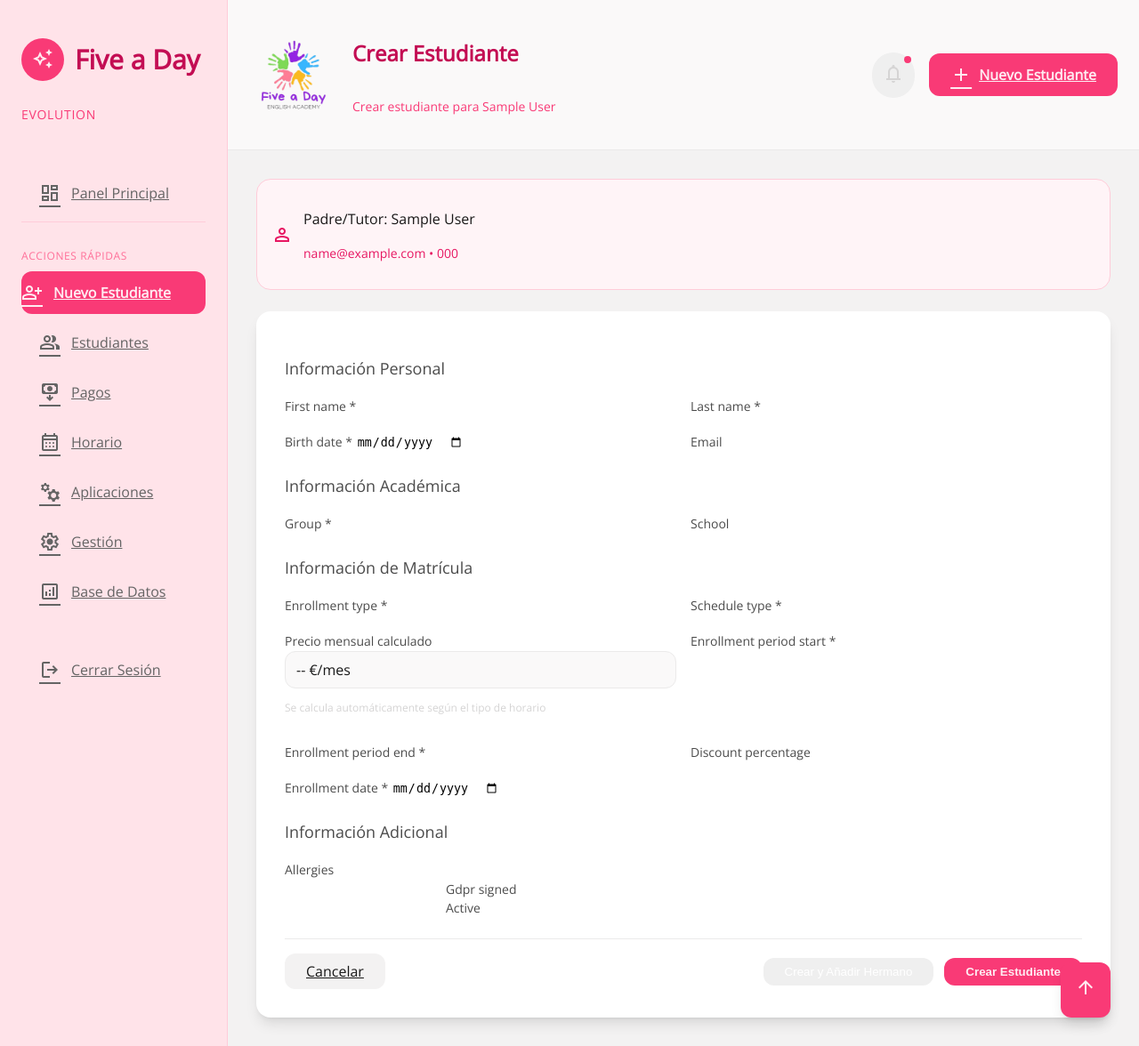
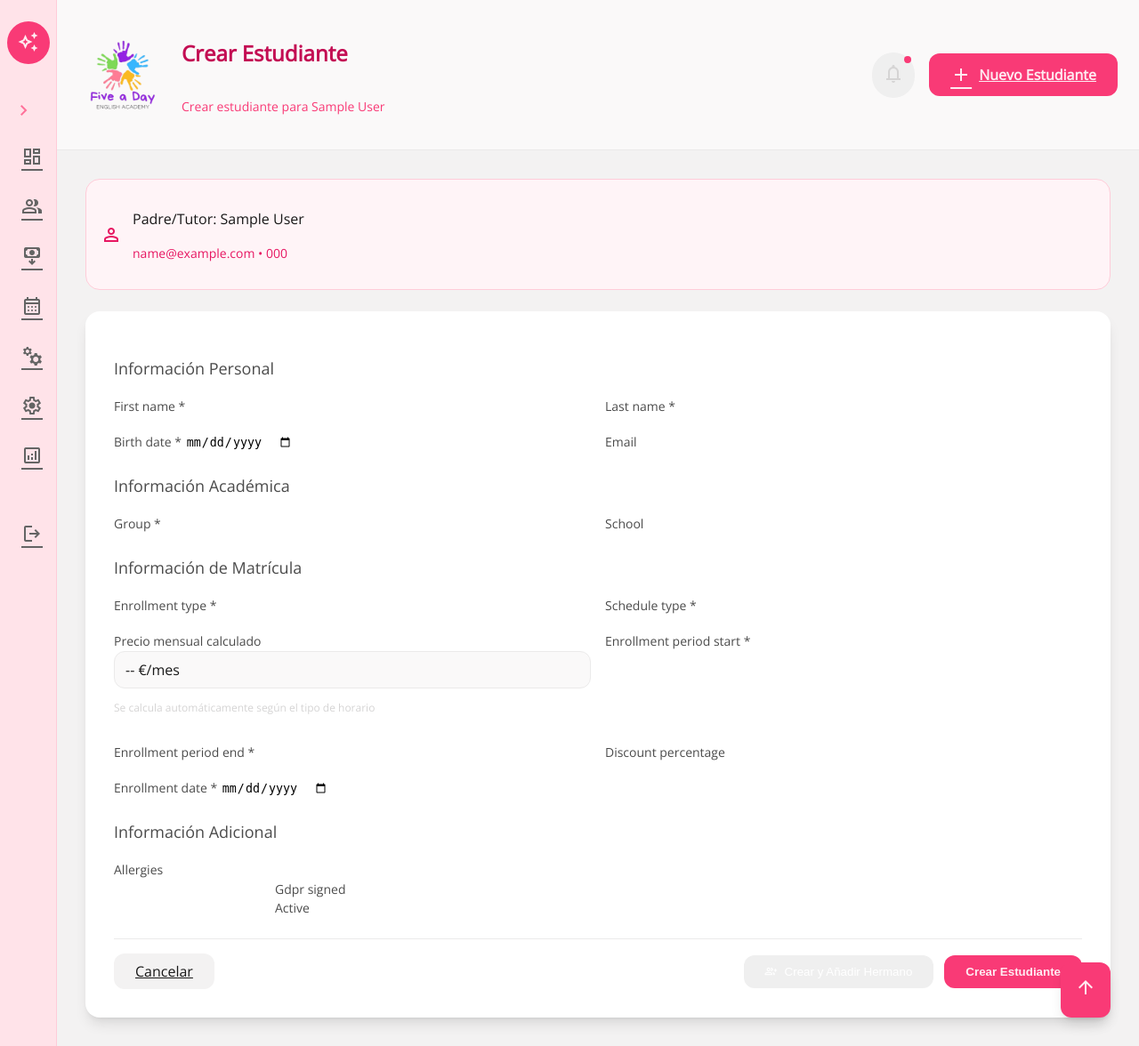
Before and after one commit to starseeker-code/five-a-day, a Django app: template project/core/templates/student_create.html in a window 1280 px wide. Shown: the whole page at 89% size. Run offline with Django 5.2, Linux system fonts and the light colour scheme; the template is opened without the code that fills it: most values are stand-ins (such as "Sample title", 1, 10 or a date in 2020); form fields are guessed from the names that the template uses.

Commit message:
Improved frontend sidebar and some buttons (grey wasn't easy on the eyes)

```diff
--- a/project/core/templates/base.html
+++ b/project/core/templates/base.html
@@ -15,31 +15,32 @@
     <div id="webcrumbs">
         <div class="flex min-h-screen bg-neutral-50">
             <!-- Sidebar -->
-            <aside class="w-16 hover:w-64 bg-primary-100 p-6 border-r border-primary-200 transition-all duration-300 ease-in-out group">
-                <div class="mb-10 flex flex-col items-center group-hover:items-start">
+            <!-- sidebar_expandable: si es true, la barra se expande con hover -->
+            <aside id="main-sidebar" class="{% block sidebar_class %}w-16{% endblock %} bg-primary-100 p-6 border-r border-primary-200 transition-all duration-300 ease-in-out group {% block sidebar_hover %}{% endblock %}">
+                <div class="mb-10 flex flex-col items-center sidebar-expanded:items-start">
                     <div class="flex items-center gap-3">
                         <div class="flex items-center justify-center rounded-full bg-primary-500 w-12 h-12 text-white overflow-hidden">
                             <span class="material-symbols-outlined text-2xl">auto_awesome</span>
                         </div>
-                        <h1 class="text-3xl font-bold text-primary-700 hidden group-hover:block transition-opacity duration-300">
+                        <h1 class="text-3xl font-bold text-primary-700 hidden sidebar-expanded:block transition-opacity duration-300 sidebar-title">
                             Five a Day
                         </h1>
                     </div>
-                    <p class="text-sm text-primary-500 mt-2 uppercase tracking-wider hidden group-hover:block transition-opacity duration-300">
+                    <p class="text-sm text-primary-500 mt-2 uppercase tracking-wider hidden sidebar-expanded:block transition-opacity duration-300 sidebar-subtitle">
                         eVolution
                     </p>
                 </div>
-                <div class="flex justify-end mb-4 text-primary-400 group-hover:hidden">
+                <div class="flex justify-end mb-4 text-primary-400 sidebar-expanded:hidden sidebar-chevron">
                     <span class="material-symbols-outlined">chevron_right</span>
                 </div>
                 <nav class="space-y-2">
-                    <a href="{% url 'home' %}" class="flex items-center gap-3 px-0 group-hover:px-5 py-3 rounded-md {% if request.resolver_match.url_name == 'home' %}bg-primary-200 text-primary-700{% else %}text-neutral-600{% endif %} font-medium hover:bg-primary-100 hover:text-primary-700 transition-all duration-200">
-                        <span class="material-symbols-outlined mx-auto group-hover:mx-0">dashboard</span>
-                        <span class="hidden group-hover:block">Panel Principal</span>
+                    <a href="{% url 'home' %}" class="sidebar-link flex items-center gap-3 px-0 py-3 rounded-md {% if request.resolver_match.url_name == 'home' %}bg-primary-200 text-primary-700{% else %}text-neutral-600{% endif %} font-medium hover:bg-primary-100 hover:text-primary-700 transition-all duration-200">
+                        <span class="material-symbols-outlined mx-auto sidebar-icon">dashboard</span>
+                        <span class="hidden sidebar-text">Panel Principal</span>
                     </a>
 
                     <!-- Sección de Acciones Rápidas -->
-                    <div class="my-4 pt-4 border-t border-primary-200 hidden group-hover:block">
+                    <div class="my-4 pt-4 border-t border-primary-200 hidden sidebar-quick-actions">
                         <p class="text-xs uppercase tracking-wider text-primary-400 px-5 mb-2">Acciones Rápidas</p>
                         <a href="{% url 'parent_create' %}" class="flex items-center gap-3 px-5 py-3 rounded-md bg-primary-500 text-white font-medium hover:bg-primary-600 transition-all duration-200 shadow-sm">
                             <span class="material-symbols-outlined">person_add</span>
@@ -47,42 +48,40 @@
                         </a>
                     </div>
 
-                    <a href="{% url 'students_list' %}" class="flex items-center justify-between px-0 group-hover:px-5 py-3 rounded-md text-neutral-600 font-medium hover:bg-primary-100 hover:text-primary-700 transition-all duration-200">
+                    <a href="{% url 'students_list' %}" class="sidebar-link flex items-center justify-between px-0 py-3 rounded-md text-neutral-600 font-medium hover:bg-primary-100 hover:text-primary-700 transition-all duration-200">
                         <div class="flex items-center gap-3 w-full">
-                            <span class="material-symbols-outlined mx-auto group-hover:mx-0">people</span>
-                            <span class="hidden group-hover:block">Estudiantes</span>
+                            <span class="material-symbols-outlined mx-auto sidebar-icon">people</span>
+                            <span class="hidden sidebar-text">Estudiantes</span>
                         </div>
-                        <!--span class="hidden group-hover:flex bg-primary-500 text-white text-xs font-bold px-2 py-1 rounded-md">25</span-->
                     </a>
-                    <a href="{% url 'payments_list' %}" class="flex items-center gap-3 px-0 group-hover:px-5 py-3 rounded-md text-neutral-600 font-medium hover:bg-primary-100 hover:text-primary-700 transition-all duration-200">
-                        <span class="material-symbols-outlined mx-auto group-hover:mx-0">payment_arrow_down</span>
-                        <span class="hidden group-hover:block">Pagos</span>
+                    <a href="{% url 'payments_list' %}" class="sidebar-link flex items-center gap-3 px-0 py-3 rounded-md text-neutral-600 font-medium hover:bg-primary-100 hover:text-primary-700 transition-all duration-200">
+                        <span class="material-symbols-outlined mx-auto sidebar-icon">payment_arrow_down</span>
+                        <span class="hidden sidebar-text">Pagos</span>
                     </a>
-                    <a href="" class="flex items-center gap-3 px-0 group-hover:px-5 py-3 rounded-md text-neutral-600 font-medium hover:bg-primary-100 hover:text-primary-700 transition-all duration-200">
-                        <span class="material-symbols-outlined mx-auto group-hover:mx-0">calendar_month</span>
-                        <span class="hidden group-hover:block">Horario</span>
+                    <a href="" class="sidebar-link flex items-center gap-3 px-0 py-3 rounded-md text-neutral-600 font-medium hover:bg-primary-100 hover:text-primary-700 transition-all duration-200">
+                        <span class="material-symbols-outlined mx-auto sidebar-icon">calendar_month</span>
+                        <span class="hidden sidebar-text">Horario</span>
                     </a>
-                    <a href="#" class="flex items-center gap-3 px-0 group-hover:px-5 py-3 rounded-md text-neutral-600 font-medium hover:bg-primary-100 hover:text-primary-700 transition-all duration-200">
-                        <span class="material-symbols-outlined mx-auto group-hover:mx-0">manufacturing</span>
-                        <span class="hidden group-hover:block">Aplicaciones</span>
+                    <a href="#" class="sidebar-link flex items-center gap-3 px-0 py-3 rounded-md text-neutral-600 font-medium hover:bg-primary-100 hover:text-primary-700 transition-all duration-200">
+                        <span class="material-symbols-outlined mx-auto sidebar-icon">manufacturing</span>
+                        <span class="hidden sidebar-text">Aplicaciones</span>
                     </a>
-                    <a href="{% url 'gestion' %}" class="flex items-center gap-3 px-0 group-hover:px-5 py-3 rounded-md {% if request.resolver_match.url_name == 'gestion' %}bg-primary-200 text-primary-700{% else %}text-neutral-600{% endif %} font-medium hover:bg-primary-100 hover:text-primary-700 transition-all duration-200">
-                        <span class="material-symbols-outlined mx-auto group-hover:mx-0">settings</span>
-                        <span class="hidden group-hover:block">Gestión</span>
+                    <a href="{% url 'gestion' %}" class="sidebar-link flex items-center gap-3 px-0 py-3 rounded-md {% if request.resolver_match.url_name == 'gestion' %}bg-primary-200 text-primary-700{% else %}text-neutral-600{% endif %} font-medium hover:bg-primary-100 hover:text-primary-700 transition-all duration-200">
+                        <span class="material-symbols-outlined mx-auto sidebar-icon">settings</span>
+                        <span class="hidden sidebar-text">Gestión</span>
                     </a>
-                    <!--url database en class-->
-                    <a href="{% url 'all_info' %}" class="flex items-center gap-3 px-0 group-hover:px-5 py-3 rounded-md {% if request.resolver_match.url_name == 'database' %}bg-primary-200 text-primary-700{% else %}text-neutral-600{% endif %} font-medium hover:bg-primary-100 hover:text-primary-700 transition-all duration-200">
-                        <span class="material-symbols-outlined mx-auto group-hover:mx-0">analytics</span>
-                        <span class="hidden group-hover:block">Base de Datos</span>
+                    <a href="{% url 'all_info' %}" class="sidebar-link flex items-center gap-3 px-0 py-3 rounded-md {% if request.resolver_match.url_name == 'database' %}bg-primary-200 text-primary-700{% else %}text-neutral-600{% endif %} font-medium hover:bg-primary-100 hover:text-primary-700 transition-all duration-200">
+                        <span class="material-symbols-outlined mx-auto sidebar-icon">analytics</span>
+                        <span class="hidden sidebar-text">Base de Datos</span>
                     </a>
                 </nav>
                 <div class="mt-auto pt-10">
-                    <a href="{% url 'logout' %}" class="flex items-center gap-3 px-0 group-hover:px-5 py-3 rounded-md text-neutral-600 font-medium hover:bg-red-100 hover:text-red-700 transition-all duration-200">
-                        <span class="material-symbols-outlined mx-auto group-hover:mx-0">logout</span>
-                        <span class="hidden group-hover:block">Cerrar Sesión</span>
+                    <a href="{% url 'logout' %}" class="sidebar-link flex items-center gap-3 px-0 py-3 rounded-md text-neutral-600 font-medium hover:bg-red-100 hover:text-red-700 transition-all duration-200">
+                        <span class="material-symbols-outlined mx-auto sidebar-icon">logout</span>
+                        <span class="hidden sidebar-text">Cerrar Sesión</span>
                     </a>
                     {% if request.session.username %}
-                    <div class="mt-3 px-5 hidden group-hover:block">
+                    <div class="mt-3 px-5 hidden sidebar-session">
                         <p class="text-xs text-primary-500">Sesión activa:</p>
                         <p class="text-sm font-semibold text-primary-700">{{ request.session.username }}</p>
                     </div>
@@ -134,5 +133,48 @@
     </div>
 
     {% block extra_js %}{% endblock %}
+
+    <style>
+        /* Sidebar expandible con transición suave */
+        #main-sidebar {
+            overflow: hidden;
+        }
+
+        /* Estado expandido del sidebar */
+        #main-sidebar.sidebar-expanded,
+        #main-sidebar.expandable-sidebar:hover {
+            width: 16rem; /* w-64 */
+        }
+
+        #main-sidebar.sidebar-expanded .sidebar-title,
+        #main-sidebar.sidebar-expanded .sidebar-subtitle,
+        #main-sidebar.sidebar-expanded .sidebar-text,
+        #main-sidebar.sidebar-expanded .sidebar-quick-actions,
+        #main-sidebar.sidebar-expanded .sidebar-session,
+        #main-sidebar.expandable-sidebar:hover .sidebar-title,
+        #main-sidebar.expandable-sidebar:hover .sidebar-subtitle,
+        #main-sidebar.expandable-sidebar:hover .sidebar-text,
+        #main-sidebar.expandable-sidebar:hover .sidebar-quick-actions,
+        #main-sidebar.expandable-sidebar:hover .sidebar-session {
+            display: block !important;
+        }
+
+        #main-sidebar.sidebar-expanded .sidebar-chevron,
+        #main-sidebar.expandable-sidebar:hover .sidebar-chevron {
+            display: none !important;
+        }
+
+        #main-sidebar.sidebar-expanded .sidebar-link,
+        #main-sidebar.expandable-sidebar:hover .sidebar-link {
+            padding-left: 1.25rem; /* px-5 */
+            padding-right: 1.25rem;
+        }
+
+        #main-sidebar.sidebar-expanded .sidebar-icon,
+        #main-sidebar.expandable-sidebar:hover .sidebar-icon {
+            margin-left: 0 !important;
+            margin-right: 0 !important;
+        }
+    </style>
 </body>
 </html>
--- a/project/core/templates/gestion.html
+++ b/project/core/templates/gestion.html
@@ -12,7 +12,7 @@
 {% endblock %}
 
 {% block content %}
-<div class="space-y-6">
+<div class="space-y-8">
     <!-- Sección de Precios -->
     <div class="bg-white rounded-lg shadow-lg overflow-hidden">
         <button type="button" class="w-full px-6 py-4 flex justify-between items-center bg-primary-50 hover:bg-primary-100 transition-colors duration-200 focus:outline-none" onclick="toggleSection('precios-section')">
--- a/project/core/templates/home.html
+++ b/project/core/templates/home.html
@@ -1,6 +1,9 @@
 {% extends 'base.html' %}
 
 {% block title %}Five a Day - Panel Principal{% endblock %}
+
+{% block sidebar_class %}w-16{% endblock %}
+{% block sidebar_hover %}expandable-sidebar{% endblock %}
 
 {% block content %}
 <div class="grid grid-cols-1 md:grid-cols-2 lg:grid-cols-4 gap-6 mb-8">
--- a/project/core/templates/student_create.html
+++ b/project/core/templates/student_create.html
@@ -232,7 +232,8 @@
                 </a>
                 <div class="flex gap-3">
                     {% if parent %}
-                    <button type="submit" name="create_sibling" value="true" class="px-6 py-2 bg-neutral-600 text-white rounded-md hover:bg-neutral-700 transition-all duration-200">
+                    <button type="submit" name="create_sibling" value="true" class="px-6 py-2 bg-teal-500 text-white rounded-md hover:bg-teal-600 transition-all duration-200 flex items-center gap-2">
+                        <span class="material-symbols-outlined text-sm">group_add</span>
                         Crear y Añadir Hermano
                     </button>
                     {% endif %}
```
